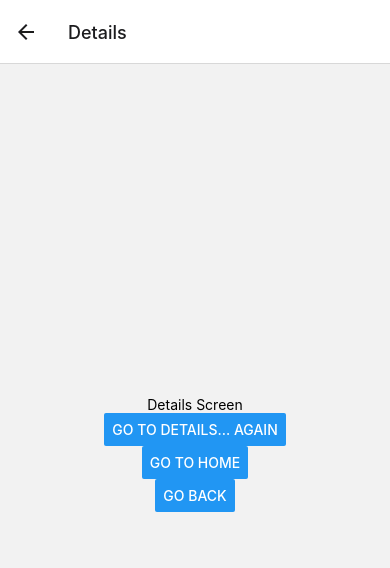
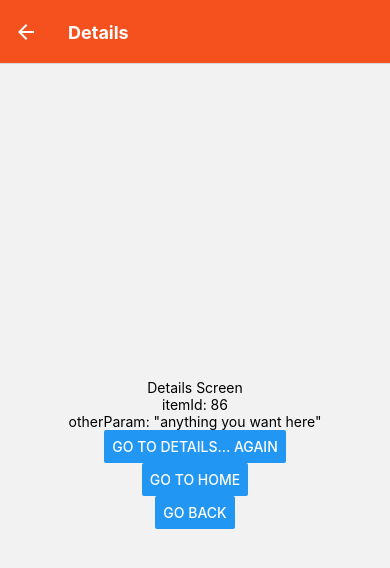
Before and after one commit to chrismlee26/react-nativation, a React Native app: screen /Home in a window 390 px wide. Both pictures are taken after a click on the button "GO TO DETAILS". Shown: the top 568 px of the page. Built offline with nearby package versions, Linux system fonts and the light colour scheme.

Commit message:
[add] id and params to details and style navbar

```diff
--- a/App.js
+++ b/App.js
@@ -11,8 +11,34 @@
 function App() {
   return (
     <NavigationContainer>
-      <Stack.Navigator>
-        <Stack.Screen name="Home" component={HomeScreen} />
+      <Stack.Navigator
+        initialRouteName="Home"
+        screenOptions={{
+          headerStyle: {
+            backgroundColor: '#f4511e',
+          },
+          headerTintColor: '#fff',
+          headerTitleStyle: {
+            fontWeight: 'bold',
+          },
+        }}
+      >
+        <Stack.Screen
+          name="Home"
+          component={HomeScreen}
+          options={{
+            title: "Hello World",
+            headerStyle: {
+              backgroundColor: '#f4511e'
+            },
+            headerTintColor: '#fff',
+            headerTitleStyle: {
+              fontWeight: 'bold',
+              fontSize: 24
+            }
+          }}
+        />
+
         <Stack.Screen name="Details" component={DetailsScreen} />
       </Stack.Navigator>
     </NavigationContainer>
--- a/Components/DetailsScreen.js
+++ b/Components/DetailsScreen.js
@@ -3,13 +3,22 @@
 import { NavigationContainer } from '@react-navigation/native';
 import { createStackNavigator } from '@react-navigation/stack';
 
-function DetailsScreen({ navigation }) {
+function DetailsScreen({ route, navigation }) {
+  /* 2. Get the param */
+  const { itemId, otherParam } = route.params;
+
   return (
     <View style={{ flex: 1, alignItems: 'center', justifyContent: 'center' }}>
       <Text>Details Screen</Text>
+      <Text>itemId: {JSON.stringify(itemId)}</Text>
+      <Text>otherParam: {JSON.stringify(otherParam)}</Text>
       <Button
         title="Go to Details... again"
-        onPress={() => navigation.push('Details')}
+        onPress={() =>
+          navigation.push('Details', {
+            itemId: Math.floor(Math.random() * 100),
+          })
+        }
       />
       <Button
         title="Go to Home"
--- a/Components/HomeScreen.js
+++ b/Components/HomeScreen.js
@@ -10,7 +10,13 @@
       <Text>Home Screen</Text>
       <Button
         title="Go to Details"
-        onPress={() => navigation.navigate('Details')}
+        onPress={() => {
+          /* 1. Navigate to the Details route with params */
+          navigation.navigate('Details', {
+            itemId: 86,
+            otherParam: 'anything you want here',
+          });
+        }}
       />
     </View>
   );
```
